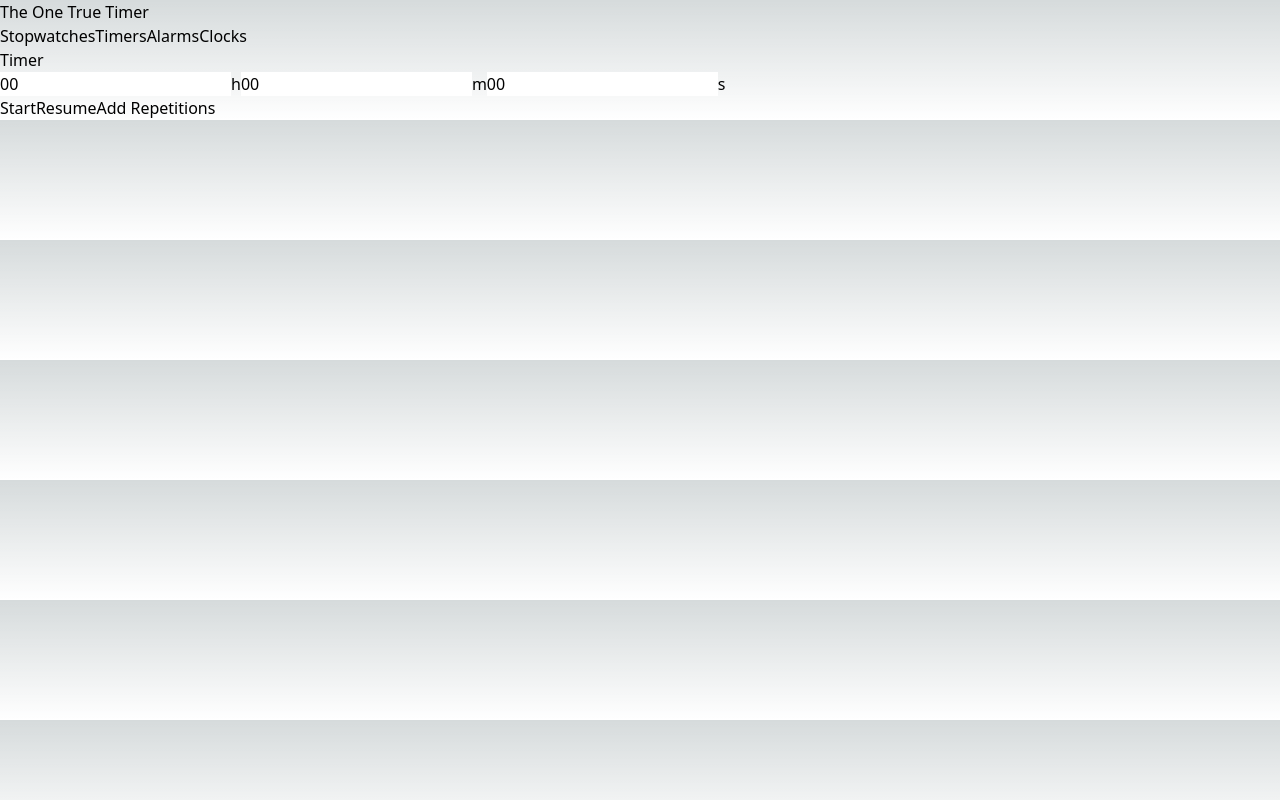
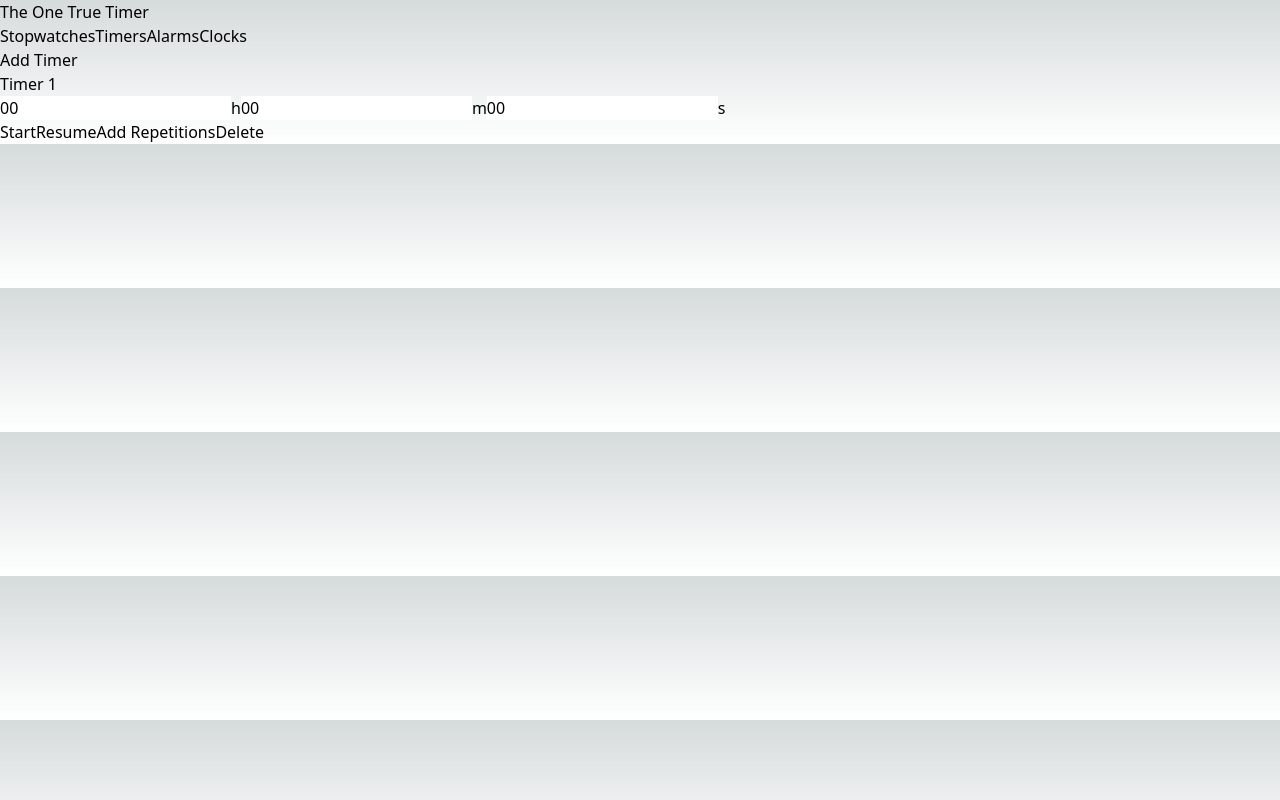
Before and after one commit to Korallion/the-one-true-timer-web, a Next.js app: page / in a window 1280 px wide. Both pictures are taken after a click on the button "Timers". Built offline with nearby package versions, Linux system fonts and the light colour scheme.

Commit message:
added capability for multiple timers timer page can add timers and delete timers

```diff
--- a/components/stopwatch-page.tsx
+++ b/components/stopwatch-page.tsx
@@ -61,7 +61,7 @@ function Stopwatch({ id, deleteStopwatch }: { id: number, deleteStopwatch: (id:
 
     return (
         <div>
-            <h1>Stopwatch</h1>
+            <h1>{`Stopwatch ${id}`}</h1>
             <h2>Duration: {displayTime}</h2>
             <button
                 onClick={() => startStopwatch()}
@@ -117,7 +117,6 @@ export function StopwatchPage() {
         <>
             <button onClick={() => addStopwatch()}>Add Stopwatch</button>
             {stopwatches}
-            {watchIds.toString()}
         </>
     )
 }
--- a/components/timer-page.tsx
+++ b/components/timer-page.tsx
@@ -60,7 +60,7 @@ function TimePicker(
         setDuration(convertClockTextToTime(newInput));
     }
 
-    let clockText : string;
+    let clockText: string;
 
     if (active && remainingTime === 0) {
         clockText = "000000";
@@ -75,7 +75,7 @@ function TimePicker(
     return (
         <div>
             <input
-                value={clockText.slice(0,2)}
+                value={clockText.slice(0, 2)}
                 className="text-black"
                 type="text"
                 onKeyDown={(e) => handleTimerInput(e, "hours")}
@@ -86,7 +86,7 @@ function TimePicker(
             />
             <text>h</text>
             <input
-                value={clockText.slice(2,4)}
+                value={clockText.slice(2, 4)}
                 className="text-black"
                 type="text"
                 onKeyDown={(e) => handleTimerInput(e, "minutes")}
@@ -97,7 +97,7 @@ function TimePicker(
             />
             <text>m</text>
             <input
-                value={clockText.slice(4,6)}
+                value={clockText.slice(4, 6)}
                 className="text-black"
                 type="text"
                 onKeyDown={(e) => handleTimerInput(e, "seconds")}
@@ -111,7 +111,7 @@ function TimePicker(
     )
 }
 
-function Timer() {
+function Timer({id, deleteTimer} : {id : number, deleteTimer : (id : number) => void}) {
     const [duration, setDuration] = useState(0);
     const [remainingTime, setRemainingTime] = useState(0);
     const [paused, setPaused] = useState(true);
@@ -133,7 +133,7 @@ function Timer() {
                 setRemainingTime(0);
                 console.log("Timer ended with no repetitions");
 
-            } else if (repeatCounter.current === repetitions){
+            } else if (repeatCounter.current === repetitions) {
                 clearInterval(intervalID.current);
                 setRemainingTime(0);
                 console.log("Timer ended with " + repeatCounter.current + " repetitions");
@@ -202,7 +202,7 @@ function Timer() {
 
     return (
         <div>
-            <h1>Timer</h1>
+            <h1>{`Timer ${id}`}</h1>
             <TimePicker
                 setDuration={setDuration}
                 remainingTime={remainingTime}
@@ -211,7 +211,7 @@ function Timer() {
                 active={active}
                 setActive={setActive}
             />
-            <button onClick={() => {startTimer()}}>{active ? "Restart" : "Start"}</button>
+            <button onClick={() => { startTimer() }}>{active ? "Restart" : "Start"}</button>
             <button onClick={togglePause}>{paused ? "Resume" : "Pause"}</button>
             {
                 repetitions === 0
@@ -223,16 +223,47 @@ function Timer() {
                         </div>
                     )
             }
+            <button onClick={() => {deleteTimer(id)}}>Delete</button>
         </div>
     )
 }
 
 export function TimerPage() {
-    let [timers, setTimers] = useState();
+    const [timerIds, setTimerIds] = useState<Array<number>>([1]);
+
+    function addTimer() {
+        if (timerIds.length) {
+            const newId = timerIds[timerIds.length - 1] + 1;
+            const newTimerSet = [...timerIds, newId];
+
+            setTimerIds(newTimerSet);
+
+        } else {
+            setTimerIds([1]);
+        }
+    }
+
+    function deleteTimer(id: number) {
+        const index = timerIds.findIndex((item : number) => item === id);
+        const newIds = [...timerIds];
+
+        newIds.splice(index, 1);
+        setTimerIds(newIds);
+    }
+
+    const timers = timerIds.map((id) => {
+        return (
+        <Timer
+            id={id}
+            key={id}
+            deleteTimer={deleteTimer}
+        />
+    )});
 
     return (
         <div>
-            <Timer />
+            <button onClick={addTimer}>Add Timer</button>
+            {timers}
         </div>
     )
 }
```
